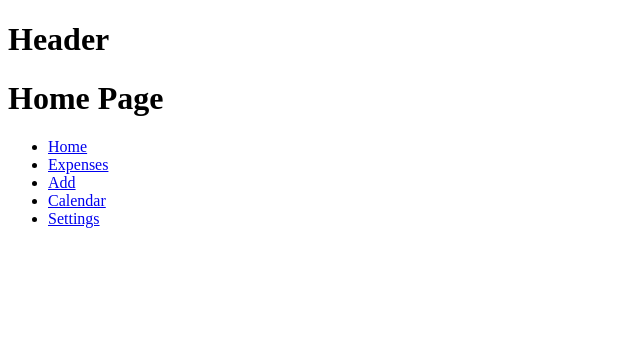
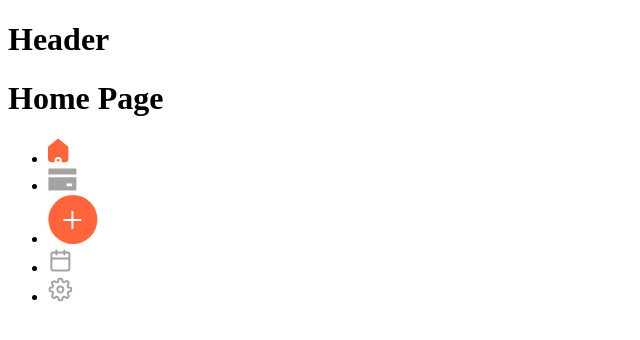
Before and after one commit to mazursasha1990/budget-management-app, a React (Vite) app: page / in a window 1280 px wide. Shown: the top 340 px of the page, without its empty margins (0-640 px from the left). Built offline with nearby package versions, Linux system fonts and the light colour scheme.

Commit message:
Added icons to the NavBar

```diff
--- /dev/null
+++ b/src/assets/icons/AddIcon.tsx
@@ -0,0 +1,10 @@
+import { FC } from 'react';
+
+const AddIcon: FC = () => (
+  <svg xmlns="http://www.w3.org/2000/svg" width="50" height="49" fill="none">
+    <circle cx="24.891" cy="24.5" r="24.5" fill="#FF643B" />
+    <path stroke="#fff" stroke-width="2" d="M24.391 16v18M15.391 25h18" />
+  </svg>
+);
+
+export default AddIcon;
--- /dev/null
+++ b/src/assets/icons/CalendarIcon.tsx
@@ -0,0 +1,15 @@
+import { FC } from 'react';
+
+const CalendarIcon: FC = () => (
+  <svg xmlns="http://www.w3.org/2000/svg" width="25" height="25" fill="none">
+    <path
+      stroke="#A3A3A3"
+      stroke-linecap="round"
+      stroke-linejoin="round"
+      stroke-width="2"
+      d="M19.391 4.5h-14a2 2 0 0 0-2 2v14a2 2 0 0 0 2 2h14a2 2 0 0 0 2-2v-14a2 2 0 0 0-2-2ZM3.391 10.5h18M16.391 2.5v4M8.391 2.5v4"
+    />
+  </svg>
+);
+
+export default CalendarIcon;
--- /dev/null
+++ b/src/assets/icons/CardIcon.tsx
@@ -0,0 +1,18 @@
+import { FC } from 'react';
+
+const CardIcon: FC = () => (
+  <svg
+    width="29"
+    height="23"
+    viewBox="0 0 29 23"
+    fill="none"
+    xmlns="http://www.w3.org/2000/svg"
+  >
+    <path
+      d="M27.3914 0.5H1.39136C0.838232 0.5 0.391357 0.946875 0.391357 1.5V6.5H28.3914V1.5C28.3914 0.946875 27.9445 0.5 27.3914 0.5ZM0.391357 21.5C0.391357 22.0531 0.838232 22.5 1.39136 22.5H27.3914C27.9445 22.5 28.3914 22.0531 28.3914 21.5V9.25H0.391357V21.5ZM18.4851 15.75C18.4851 15.6125 18.5976 15.5 18.7351 15.5H23.8914C24.0289 15.5 24.1414 15.6125 24.1414 15.75V18C24.1414 18.1375 24.0289 18.25 23.8914 18.25H18.7351C18.5976 18.25 18.4851 18.1375 18.4851 18V15.75Z"
+      fill="#A3A3A3"
+    />
+  </svg>
+);
+
+export default CardIcon;
--- /dev/null
+++ b/src/assets/icons/HomeIcon.tsx
@@ -0,0 +1,31 @@
+import { FC } from 'react';
+
+const HomeIcon: FC = () => (
+  <svg
+    width="21"
+    height="26"
+    viewBox="0 0 21 26"
+    fill="none"
+    xmlns="http://www.w3.org/2000/svg"
+  >
+    <path
+      d="M1 9.25978L10.1957 1.75L19.3913 9.25978V21.0609C19.3913 21.6299 19.176 22.1757 18.7928 22.5781C18.4096 22.9805 17.8898 23.2065 17.3478 23.2065H3.04348C2.50151 23.2065 1.98175 22.9805 1.59852 22.5781C1.21529 22.1757 1 21.6299 1 21.0609V9.25978Z"
+      fill="#FF643B"
+      stroke="#FF643B"
+      stroke-width="2"
+      stroke-linecap="round"
+      stroke-linejoin="round"
+    />
+    <path
+      d="M7.61963 22.6957C7.61963 21.273 8.77298 20.1196 10.1957 20.1196C11.6184 20.1196 12.7718 21.273 12.7718 22.6957V24.2501H7.61963V22.6957Z"
+      fill="#FF643B"
+    />
+    <path
+      d="M7.61963 22.6957C7.61963 21.273 8.77298 20.1196 10.1957 20.1196C11.6184 20.1196 12.7718 21.273 12.7718 22.6957V24.2501H7.61963V22.6957Z"
+      stroke="white"
+      stroke-width="2"
+    />
+  </svg>
+);
+
+export default HomeIcon;
--- /dev/null
+++ b/src/assets/icons/SettingsIcon.tsx
@@ -0,0 +1,23 @@
+import { FC } from 'react';
+
+const SettingsIcon: FC = () => (
+  <svg xmlns="http://www.w3.org/2000/svg" width="25" height="25" fill="none">
+    <g
+      stroke="#A3A3A3"
+      stroke-linecap="round"
+      stroke-linejoin="round"
+      stroke-width="2"
+      clip-path="url(#a)"
+    >
+      <path d="M12.391 15.5a3 3 0 1 0 0-6 3 3 0 0 0 0 6Z" />
+      <path d="M19.791 15.5a1.649 1.649 0 0 0 .33 1.82l.06.06a2.001 2.001 0 1 1-2.83 2.83l-.06-.06a1.65 1.65 0 0 0-1.82-.33 1.65 1.65 0 0 0-1 1.51v.17a2 2 0 0 1-4 0v-.09a1.65 1.65 0 0 0-1.08-1.51 1.65 1.65 0 0 0-1.82.33l-.06.06a1.999 1.999 0 0 1-2.83 0 2 2 0 0 1 0-2.83l.06-.06a1.65 1.65 0 0 0 .33-1.82 1.65 1.65 0 0 0-1.51-1h-.17a2 2 0 1 1 0-4h.09a1.65 1.65 0 0 0 1.51-1.08 1.65 1.65 0 0 0-.33-1.82l-.06-.06a2 2 0 1 1 2.83-2.83l.06.06a1.65 1.65 0 0 0 1.82.33h.08a1.65 1.65 0 0 0 1-1.51V3.5a2 2 0 0 1 4 0v.09a1.65 1.65 0 0 0 1 1.51 1.65 1.65 0 0 0 1.82-.33l.06-.06a2 2 0 0 1 3.417 1.415A2 2 0 0 1 20.1 7.54l-.06.06a1.65 1.65 0 0 0-.33 1.82v.08a1.65 1.65 0 0 0 1.51 1h.17a2 2 0 0 1 0 4h-.09a1.65 1.65 0 0 0-1.51 1v0Z" />
+    </g>
+    <defs>
+      <clipPath id="a">
+        <path fill="#fff" d="M.391.5h24v24h-24z" />
+      </clipPath>
+    </defs>
+  </svg>
+);
+
+export default SettingsIcon;
--- a/src/components/NavBar/index.tsx
+++ b/src/components/NavBar/index.tsx
@@ -1,5 +1,10 @@
 import { NavLink } from 'react-router-dom';
 import { routerConstants } from '../../shared/constants/routes';
+import HomeIcon from '../../assets/icons/HomeIcon';
+import CardIcon from '../../assets/icons/CardIcon';
+import AddIcon from '../../assets/icons/AddIcon';
+import CalendarIcon from '../../assets/icons/CalendarIcon';
+import SettingsIcon from '../../assets/icons/SettingsIcon';
 
 const { HOME, EXPENSES, ADD, CALENDAR, SETTINGS } = routerConstants;
 
@@ -9,19 +14,29 @@ const NavBar = () => {
       <nav>
         <ul>
           <li>
-            <NavLink to={HOME.path}>{HOME.name}</NavLink>
+            <NavLink to={HOME.path}>
+              <HomeIcon />
+            </NavLink>
           </li>
           <li>
-            <NavLink to={EXPENSES.path}>{EXPENSES.name}</NavLink>
+            <NavLink to={EXPENSES.path}>
+              <CardIcon />
+            </NavLink>
           </li>
           <li>
-            <NavLink to={ADD.path}>{ADD.name}</NavLink>
+            <NavLink to={ADD.path}>
+              <AddIcon />
+            </NavLink>
           </li>
           <li>
-            <NavLink to={CALENDAR.path}>{CALENDAR.name}</NavLink>
+            <NavLink to={CALENDAR.path}>
+              <CalendarIcon />
+            </NavLink>
           </li>
           <li>
-            <NavLink to={SETTINGS.path}>{SETTINGS.name}</NavLink>
+            <NavLink to={SETTINGS.path}>
+              <SettingsIcon />
+            </NavLink>
           </li>
         </ul>
       </nav>
```
